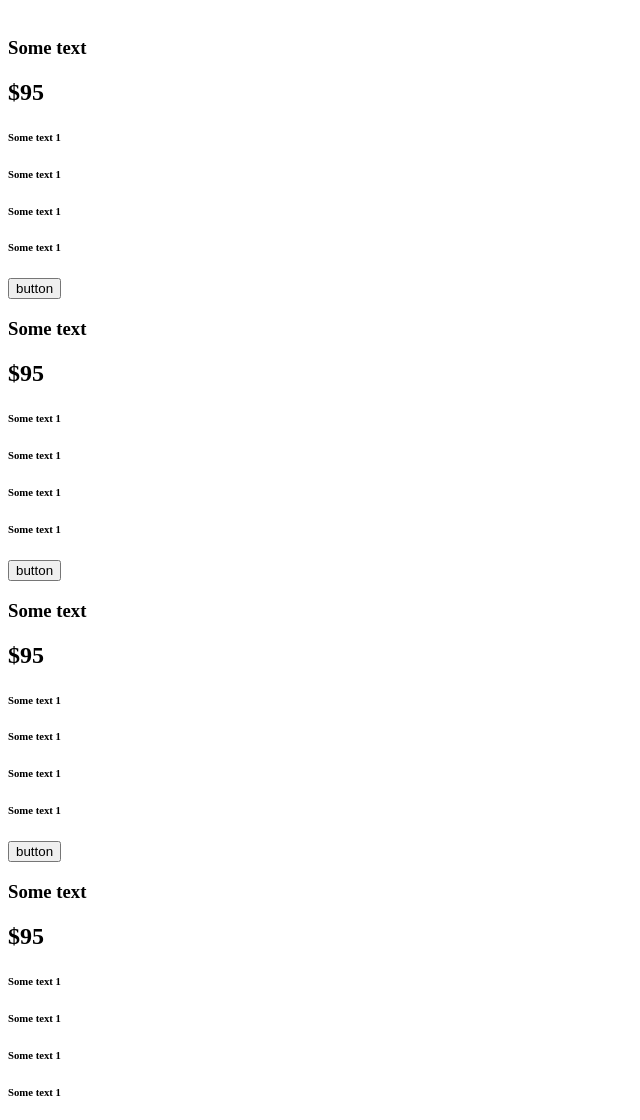
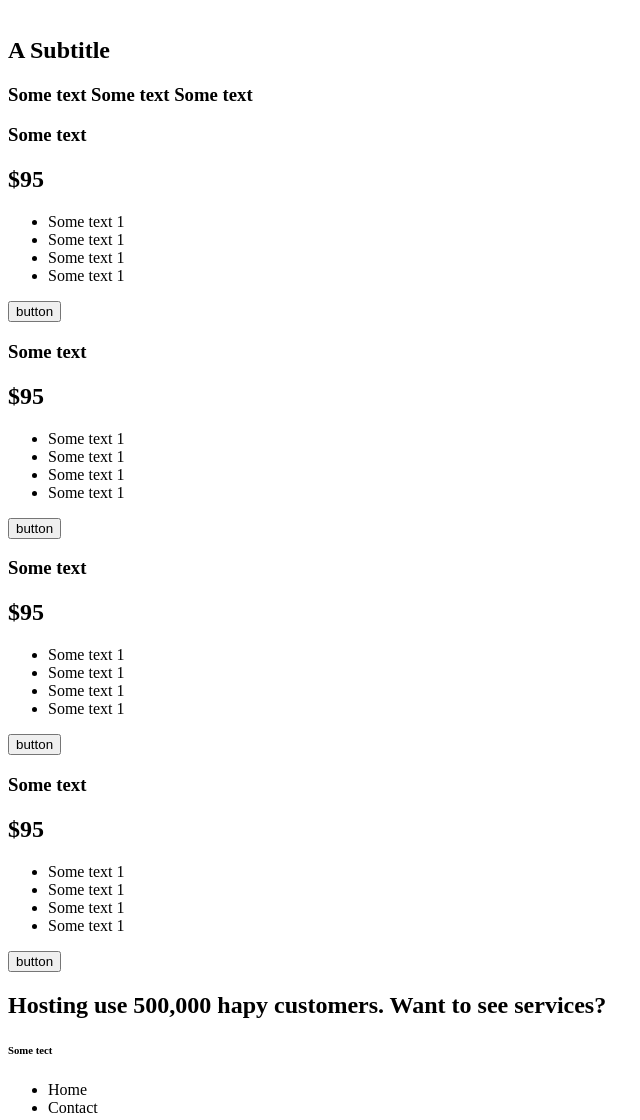
Before and after one commit to Pilodefe1984/trabajopracticouno, a plain HTML site: page index.html in a window 1280 px wide. Shown: the part 1520-2640 px from the top of the page, without its empty margins (0-640 px from the left). Drawn offline with Linux system fonts and the light colour scheme.

Commit message:
primeras correcciones

```diff
--- a/index.html
+++ b/index.html
@@ -32,30 +32,30 @@
 
 	<!-- Primera seccion de cuatro articulos -->
 		<section>
-			<aticle>
+			<article>
 				<img src="" alt="">
 				<h3>Some text</h3>
 				<p>A paragraph of text with an</p>
 				<p>A second row of text width a</p>
-			</aticle>
-			<aticle>
+			</article>
+			<article>
 				<img src="" alt="">
 				<h3>Some text</h3>
 				<p>A paragraph of text with an</p>
 				<p>A second row of text width a</p>
-			</aticle>
-			<aticle>
+			</article>
+			<article>
 				<img src="" alt="">
 				<h3>Some text</h3>
 				<p>A paragraph of text with an</p>
 				<p>A second row of text width a</p>
-			</aticle>
-			<aticle>
+			</article>
+			<article>
 				<img src="" alt="">
 				<h3>Some text</h3>
 				<p>A paragraph of text with an</p>
 				<p>A second row of text width a</p>
-			</aticle>
+			</article>
 		</section>
 
 
@@ -65,49 +65,63 @@
 			<h2>A Subtitle</h2>
 			<h3>Some text Some text Some text</h3>
 
-			<aticle>
+			<article>
 				<ul>
 					<li>
+						<article>
 					      <h4>Some text</h4>
 						  <h6>jsajksak laslaksla ksaoskaksoa jsansj</h6>
 						  <img src="" alt="">
+						</article>
+
 					</li>
 					<li>
+						<article>
 					      <h4>Some text</h4>
 						  <h6>jsajksak laslaksla ksaoskaksoa jsansj</h6>
 						  <img src="" alt="">
+						</article>
 					</li>
 					<li>
+						<article>
 					      <h4>Some text</h4>
 						  <h6>jsajksak laslaksla ksaoskaksoa jsansj</h6>
 						  <img src="" alt="">
+						</article>
 					</li>
 				</ul>
-			</aticle>
+			</article>
 
 
-			<img src="" alt="">
+			<img src="" alt="">  <!-- imagen de telefono -->
 
 
-			<aticle>
+			<article>
 				<ul>
 					<li>
+					  <article>
 					    <h4>Some text</h4>
 						<h6>jsajksak laslaksla ksaoskaksoa jsansj</h6>
 						<img src="" alt="">
+					  </article>
+
 					</li>
 					<li>
+						<article>
 					      <h4>Some text</h4>
 						  <h6>jsajksak laslaksla ksaoskaksoa jsansj</h6>
 						  <img src="" alt="">
+					  </article>
 					</li>
 					<li>
+						<article>
 					      <h4>Some text</h4>
 						  <h6>jsajksak laslaksla ksaoskaksoa jsansj</h6>
 						  <img src="" alt="">
+					  </article>
 					</li>
 				</ul>
-			</aticle>
+			</article>
 		</section>
 
 
@@ -115,46 +129,54 @@
 		<section>
 			<div></div> <!-- primera background de fondo -->
 
-			<h2></h2>
-			<h3></h3>
+			<h2>A Subtitle</h2>
+			<h3>Some text Some text Some text</h3>
 
 			<article> <!-- primera tarjeta -->
 				<h3>Some text</h3>
 				<h2>$95</h2>
-				<h6>Some text 1</h6>
-				<h6>Some text 1</h6>
-				<h6>Some text 1</h6>
-				<h6>Some text 1</h6>
+				<ul>
+					<li>Some text 1</li>
+					<li>Some text 1</li>
+					<li>Some text 1</li>
+					<li>Some text 1</li>
+				</ul>
 				<button>button</button>
 			</article>
 
 			<article> <!-- segunda tarjeta -->
 				<h3>Some text</h3>
 				<h2>$95</h2>
-				<h6>Some text 1</h6>
-				<h6>Some text 1</h6>
-				<h6>Some text 1</h6>
-				<h6>Some text 1</h6>
+				<ul>
+					<li>Some text 1</li>
+					<li>Some text 1</li>
+					<li>Some text 1</li>
+					<li>Some text 1</li>
+				</ul>
 				<button>button</button>
 			</article>
 
 			<article><!-- tercera tarjeta -->
 				<h3>Some text</h3>
 				<h2>$95</h2>
-				<h6>Some text 1</h6>
-				<h6>Some text 1</h6>
-				<h6>Some text 1</h6>
-				<h6>Some text 1</h6>
+				<ul>
+					<li>Some text 1</li>
+					<li>Some text 1</li>
+					<li>Some text 1</li>
+					<li>Some text 1</li>
+				</ul>
 				<button>button</button>
 			</article>
 
 			<article><!-- cuarta tarjeta tarjeta -->
 				<h3>Some text</h3>
 				<h2>$95</h2>
-				<h6>Some text 1</h6>
-				<h6>Some text 1</h6>
-				<h6>Some text 1</h6>
-				<h6>Some text 1</h6>
+				<ul>
+					<li>Some text 1</li>
+					<li>Some text 1</li>
+					<li>Some text 1</li>
+					<li>Some text 1</li>
+				</ul>
 				<button>button</button>
 			</article>
 
```
Lines whose indentation alone changed are shown as unchanged.
